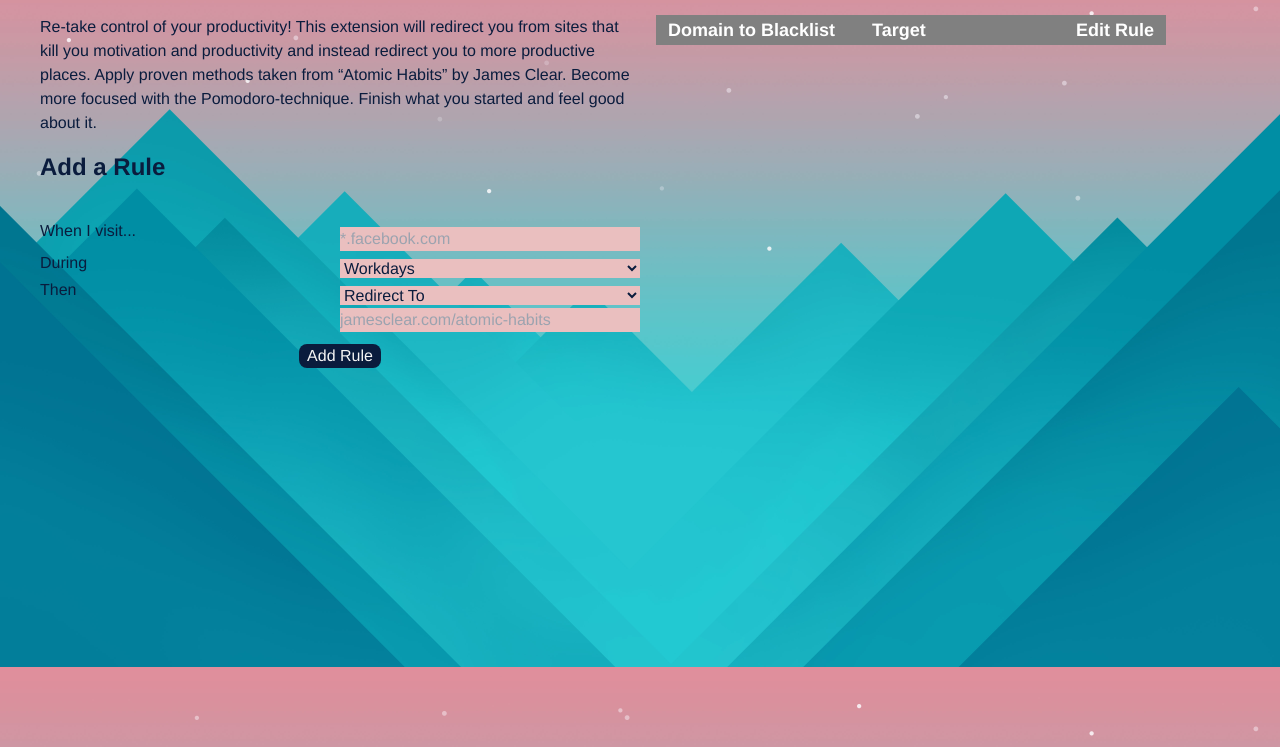
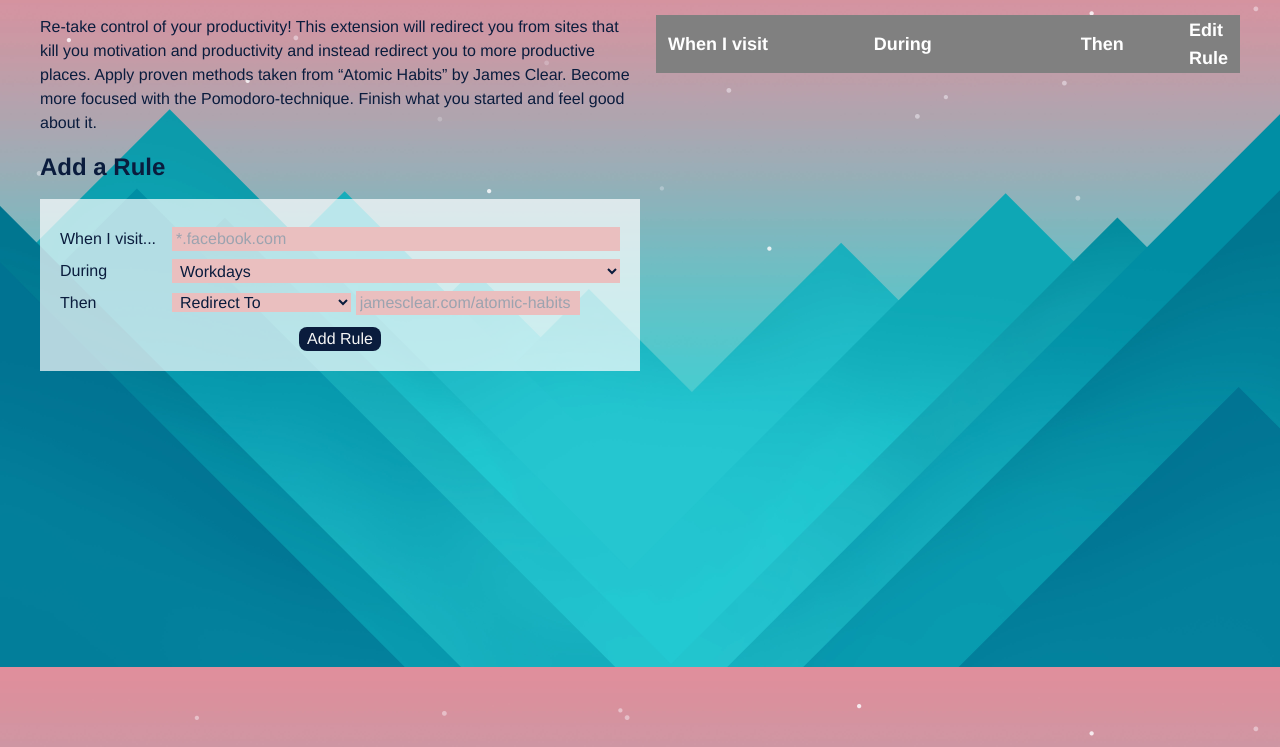
Before and after one commit to Elias-Ladenburger/Productivity-Extension, a browser extension: page ui/options.html in a window 1280 px wide. Shown: the part 53-800 px from the top of the page. Drawn offline with Linux system fonts and the light colour scheme.

Commit message:
Minor UI changes

```diff
--- a/ui/options.html
+++ b/ui/options.html
@@ -20,27 +20,27 @@
         </p>
 
         <h2 class="text-2xl font-bold pb-4">Add a Rule</h2>
-        <form class="py-5 focus:placeholder-navy">
-          <div class="grid grid-cols-2">
-            <label for="badSiteInput" class=""
+        <form class="py-5 focus:placeholder-navy bg-primary bg-opacity-70 px-5">
+          <div class="grid grid-cols-5">
+            <label for="badSiteInput" class="col-span-1 mt-2"
               >When I visit...</label
             >
             <input
               id="badSiteInput"
               type="text"
               placeholder="*.facebook.com"
-              class="w-full bg-lightRed mt-2" />
+              class="bg-lightRed mt-2 col-span-4 px-1" />
 
-            <label for="during" class="">During</label>
-            <select name="during" class="bg-lightRed w-full mt-2">
+            <label for="during" class="col-span-1 mt-2">During</label>
+            <select name="during" class="bg-lightRed px-1 mt-2 col-span-4">
               <option value="workdays">Workdays</option>
               <option value="freetime">Freetime</option>
               <option value="focustime">Focus Time</option>
             </select>
 
-            <label for="goodAction" class="">Then</label>
-            <div>
-              <select name="actionType" class="bg-lightRed w-full mt-2">
+            <label for="goodAction" class="col-span-1 mt-2">Then</label>
+            <div class="col-span-4 justify-between mt-2">
+              <select name="actionType" class="bg-lightRed w-2/5 px-1">
                 <option value="redirect">Redirect To</option>
                 <option value="frame">Frame Background</option>
                 <option value="popup">Show Popup</option>
@@ -50,7 +50,7 @@
                 id="goodActionInput"
                 type="text"
                 placeholder="jamesclear.com/atomic-habits"
-                class="bg-lightRed w-full" />
+                class="bg-lightRed w-1/2 px-1" />
             </div>
           </div>
           <div class="flex justify-center pt-3">
@@ -67,8 +67,9 @@
         <h2 class="text-2xl font-bold pb-4">My Productivity Rules</h2>
         <table id="settingsTable" class="text-base space-y-3 pb-3">
           <tr class="text-lg text-left bg-grey text-primary mx-3">
-            <th class="px-3 w-2/5">Domain to Blacklist</th>
-            <th class="px-3 w-2/5">Target</th>
+            <th class="px-3 w-2/5">When I visit</th>
+            <th class="px-3 w-2/5">During</th>
+            <th class="px-3 w-2/5">Then</th>
             <th class="px-3 w-1/5">Edit Rule</th>
           </tr>
         </table>
```
Also changed, not shown: popup/prod_booster.html (+1 -1 lines), README.md (deleted), public/css/main.css.
